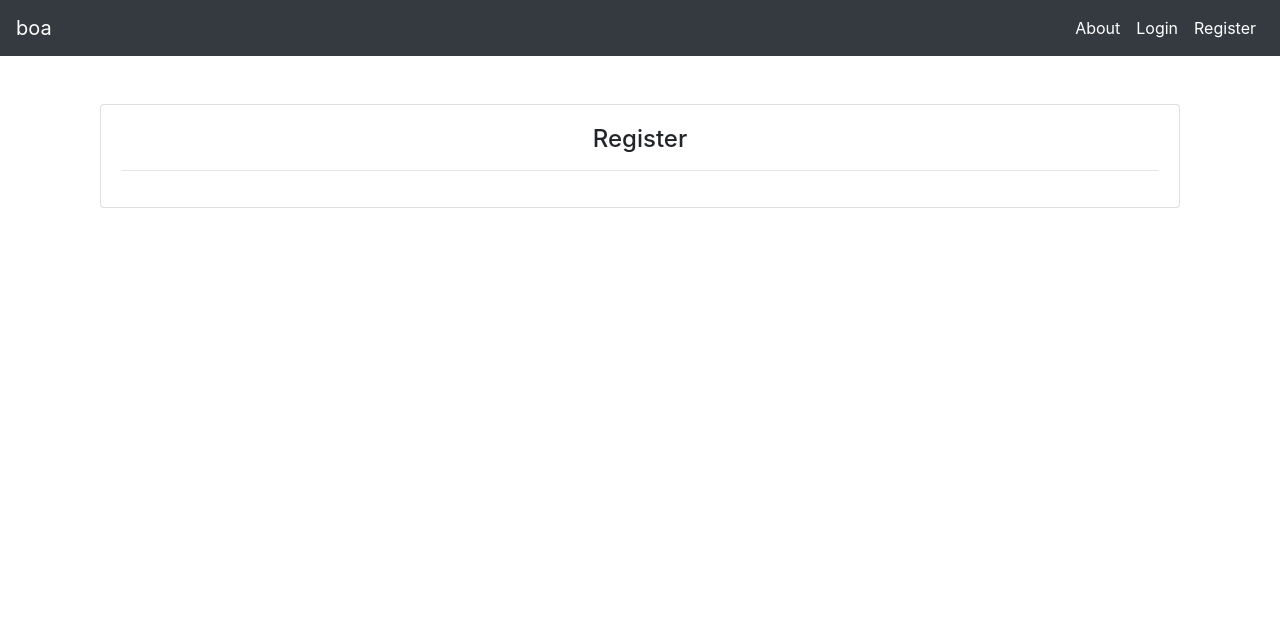
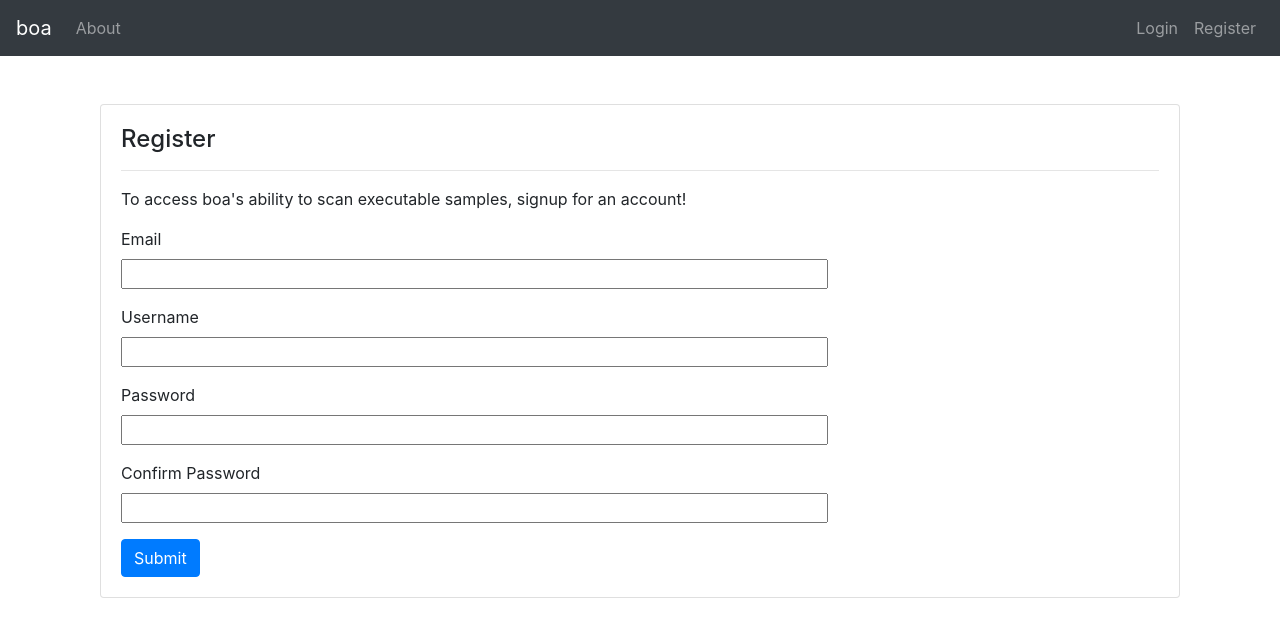
Before and after one commit to ex0dus-0x/boa, a Flask app: page /register in a window 1280 px wide. Shown: the top 637 px of the page. Run offline with Flask 2, Linux system fonts and the light colour scheme; some libraries are stand-ins or nearby versions.

Commit message:
Authentication works

```diff
--- /dev/null
+++ b/boa/forms.py
@@ -0,0 +1,23 @@
+"""
+forms.py
+
+    Defines form models needed for authentication.
+"""
+
+from wtforms import Form, StringField, PasswordField
+from wtforms.validators import DataRequired, Length, EqualTo
+
+class LoginForm(Form):
+    username = StringField("Username", [DataRequired()])
+    password = PasswordField("Password", [DataRequired()])
+
+class RegistrationForm(Form):
+    """ Registration Form imposes char length requirements for signup """
+    email = StringField("Email", [DataRequired(), Length(min=5, max=50)])
+    username = StringField("Username", [DataRequired(), Length(min=3, max=25)])
+    password = PasswordField("Password", [
+        DataRequired(),
+        EqualTo("confirm", message="Passwords must match"),
+        Length(min=8, max=100)
+    ])
+    confirm = PasswordField("Confirm Password", [DataRequired(), Length(min=8, max=100)])
--- a/boa/models.py
+++ b/boa/models.py
@@ -2,8 +2,9 @@
 models.py
 
     Database models that are used by Boa for storing persistent information.
+"""
 
-"""
+from flask_login import UserMixin
 from sqlalchemy.ext.declarative import declarative_base
 
 from . import db
@@ -17,7 +18,7 @@ def create_tables(engine):
     Base.metadata.create_all(engine)
 
 
-class User(Base, db.Model):
+class User(Base, UserMixin, db.Model):
     """ Represents a model for an authenticated user """
 
     __tablename__ = "users"
@@ -27,6 +28,12 @@ class User(Base, db.Model):
     username = db.Column(db.String(25), unique=True, nullable=False)
     password = db.Column(db.String(255), unique=True, nullable=False)
     api_key = db.Column(db.String(255), unique=True, nullable=False)
+
+    def __init__(self, email, username, password, api_key):
+        self.email = email
+        self.username = username
+        self.password = password
+        self.api_key = api_key
 
 
 class Scan(Base, db.Model):
--- a/boa/templates/layout.html
+++ b/boa/templates/layout.html
@@ -17,16 +17,20 @@
         <span class="navbar-toggler-icon"></span>
       </button>
       <div class="collapse navbar-collapse" id="navbar">
+        <ul class="navbar-nav">
+            <li class="nav-item"><a class="nav-link" href="{{ url_for("web.about") }}">About</a></li>
+            {% if current_user.is_authenticated %}
+            <li class="nav-item"><a class="nav-link" href="{{ url_for("web.scan") }}">Scan</a></li>
+            <li class="nav-item"><a class="nav-link" href="#">API</a></li>
+            {% endif %}
+        </ul>
         <ul class="navbar-nav ml-auto">
-            <li class="nav-item active"><a class="nav-link" href="{{ url_for("web.about") }}">About</a></li>
             {% if not current_user.is_authenticated %}
-            <li class="nav-item active"><a class="nav-link" href="{{ url_for("web.login") }}">Login</a></li>
-            <li class="nav-item active"><a class="nav-link" href="{{ url_for("web.register") }}">Register</a></li>
+            <li class="nav-item"><a class="nav-link" href="{{ url_for("web.login") }}">Login</a></li>
+            <li class="nav-item"><a class="nav-link" href="{{ url_for("web.register") }}">Register</a></li>
             {% else %}
-            <li class="nav-item active"><a class="nav-link" href="{{ url_for("web.scan") }}">Scan</a></li>
-            <li class="nav-item active"><a class="nav-link" href="#">API</a></li>
-            <li class="nav-item active"><a class="nav-link" href="#">Settings</a></li>
-            <li class="nav-item active"><a class="nav-link" href="#">Logout</a></li>
+            <li class="nav-item"><a class="nav-link" href="#">Settings</a></li>
+            <li class="nav-item"><a class="nav-link" href="{{ url_for("web.signout") }}">Logout</a></li>
             {% endif %}
         </ul>
       </div>
--- a/boa/templates/register.html
+++ b/boa/templates/register.html
@@ -1,11 +1,39 @@
 {% extends "layout.html" %}
 {% block content %}
 
-<div class="col-md-12 text-center">
+<div class="col-md-12">
     <div class="card">
         <div class="card-body">
+            {% with messages = get_flashed_messages() %}
+                {% if messages %}
+                    <div class="alert alert-info text-center" role="alert">
+                        {{ messages[0] }}
+                    </div>
+                {% endif %}
+            {% endwith %}
             <h4> Register </h4>
             <hr>
+            <p>To access boa's ability to scan executable samples, signup for an account!</p>
+            <form class="row-custom-form" method="POST">
+                {{ form.csrf_token }}
+                <div class="form-group">
+                {{ form.email.label }}<br>
+                {{ form.email(size=64) }}
+                </div>
+                <div class="form-group">
+                {{ form.username.label }}<br>
+                {{ form.username(size=64) }}
+                </div>
+                <div class="form-group">
+                {{ form.password.label }}<br>
+                {{ form.password(size=64) }}
+                </div>
+                <div class="form-group">
+                {{ form.confirm.label }}<br>
+                {{ form.confirm(size=64) }}
+                </div>
+                <button type="submit" class="btn btn-primary">Submit</button>
+            </form>
         </div>
     </div>
 </div>
--- a/boa/web/auth.py
+++ b/boa/web/auth.py
@@ -4,48 +4,99 @@ auth.py
     Defines all routes that are used specifically for authentication. Used to identify
     scans to a user.
 """
+import hashlib
 
-from flask import render_template, request, redirect
+from flask import render_template, request, redirect, flash, url_for
 from flask_login import login_user, logout_user
 
 from . import web
+from .. import db
 from ..models import User
+from ..forms import RegistrationForm, LoginForm
+
+
+def password_hasher(cleartext):
+    """ Generates a SHA-256 hash of a given cleartext """
+    hasher = hashlib.sha256()
+    hasher.update(cleartext)
+    return hasher.hexdigest()
 
 
 @web.route("/login", methods=["GET", "POST"])
 def login():
     """ Authenticates a username and password against database """
+    form = LoginForm(request.form)
     if request.method == "POST":
 
+        # check if form meets validation standards
+        if not form.validate():
+            flash("Cannot validate authentication data.")
+            return redirect(url_for("web.login"))
+
         # get username and hashed password
-        username = request.form.get("username")
-        pwd = request.form.get("password")
+        username = form.username.data
+        password = password_hasher(form.password.data.encode())
 
         # check to see if user can be queried
-        user = User.query.filter_by(username=username).first()
+        user = User.query.filter_by(username=username, password=password).first()
         if user is None:
-            flash("Incorrect credentials")
+            flash("Incorrect credentials.")
             return redirect(url_for("web.login"))
 
         # TODO check password hash
 
         # login and go back to main page
         login_user(user)
-        return redirect(url_for("web.index"))
+        return redirect(url_for("web.home"))
 
-    return render_template("login.html")
+    return render_template("login.html", form=form)
 
 
 @web.route("/register", methods=["GET", "POST"])
 def register():
-    return render_template("register.html")
+    form = RegistrationForm(request.form)
+    if request.method == "POST":
+
+        # check if form data is valid
+        if not form.validate():
+            flash("Password: ".join(form.errors["password"]))
+            return redirect(url_for("web.register"))
+
+        username = form.username.data
+        email = form.email.data
+        password = password_hasher(form.password.data.encode())
+
+        # check if user already exists
+        user = User.query.filter_by(username=username, email=email).first()
+        if user:
+            flash("Username/email already exists.")
+            return redirect(url_for("web.register"))
+
+        # TODO generate API token
+        api_key = b"testingkey"
+        new_user = User(email, username, password, api_key)
+
+        # add and commit to user database
+        try:
+            db.session.add(new_user)
+            db.session.commit()
+        except Exception:
+            flash("Cannot register user to platform. Contact admin.")
+            return redirect(url_for("web.register"))
+
+        # successful!
+        flash("Successfully created account! You can now login.")
+        return redirect(url_for("web.login"))
+
+    return render_template("register.html", form=form)
 
 
 @web.route("/signout")
 def signout():
     """ Log authenticated user out and redirect to main page """
     logout_user()
-    return redirect(url_for("web.index"))
+    flash("Successfully logged out of account!")
+    return redirect(url_for("web.login"))
 
 
 @web.route("/settings")
--- a/boa/web/routes.py
+++ b/boa/web/routes.py
@@ -4,6 +4,7 @@ routes.py
     Defines all standard static and dynamic routes that can be interfaced by users.
 """
 from flask import redirect, render_template, request, flash, current_app, url_for
+from flask_login import login_required
 from flask_cors import cross_origin
 
 import boa.utils as utils
@@ -60,6 +61,7 @@ def about():
 
 
 @web.route("/scan", methods=["GET", "POST"])
+@login_required
 @cross_origin(origin="*")
 def scan():
     """
```
Also changed, not shown: boa/templates/login.html (+20 -1 lines).
